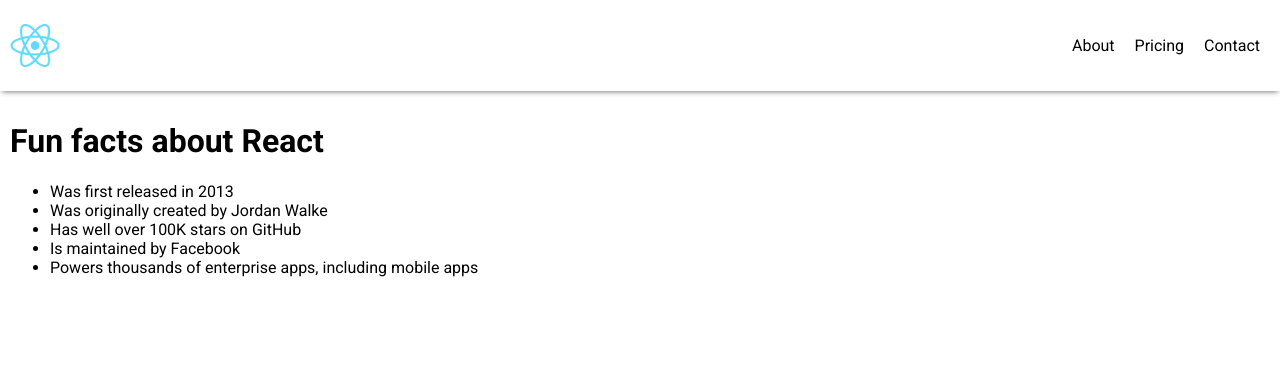
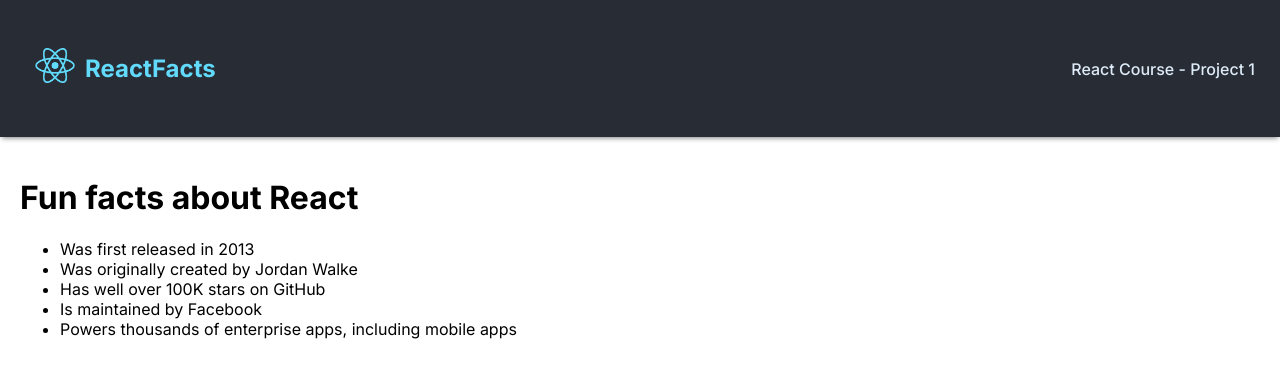
Before and after one commit to kaykaym01/basic-react-site, a React app: page / in a window 1280 px wide. Shown: the top 378 px of the page. Built offline with nearby package versions, Linux system fonts and the light colour scheme; the HTML template or start-up script is replaced by a standard one.

Commit message:
Add styling and Inter fontn to header

```diff
--- a/src/Header.js
+++ b/src/Header.js
@@ -4,14 +4,15 @@ import reactLogo from "./react-logo.png";
 export default function Header() {
   return (
     <header>
-      <img src={reactLogo} width="50px" alt="react-logo" />
-      <nav className="nav">
-        <ul className="nav-list">
-          <li className="nav-item">About</li>
-          <li className="nav-item">Pricing</li>
-          <li className="nav-item">Contact</li>
-        </ul>
-      </nav>
+      <div className="header-left">
+        <div className="logo-div">
+          <img src={reactLogo} alt="react-logo" className="logo" />
+        </div>
+        <p className="title">ReactFacts</p>
+      </div>
+      <div className="header-right">
+        <p className="section-title">React Course - Project 1</p>
+      </div>
     </header>
   );
 }
--- a/src/index.css
+++ b/src/index.css
@@ -1,10 +1,17 @@
-@import url('https://fonts.googleapis.com/css2?family=Roboto:wght@300;400;700&display=swap');
+@import url('https://fonts.googleapis.com/css2?family=Inter:wght@300;400;500;700&display=swap');
+:root {
+    --blue-accent-color: #61dafb;
+    --dark-bg-color: #21222a;
+    --med-bg-color: #282d35;
+    --off-white-color: #deebf8;
+}
 
 body {
+    box-sizing: border-box;
     margin: 0;
     padding: 0;
     height: 100vh;
-    font-family: 'Roboto', sans-serif;
+    font-family: 'Inter', sans-serif;
 }
 
 #root {
@@ -16,19 +23,33 @@ header {
     justify-content: space-between;
     align-items: center;
     box-shadow: 0 3px 5px -2px gray;
+    background-color: var(--med-bg-color);
+    padding: 30px 25px;
 }
 
-.nav-list {
-    list-style: none;
+.header-left {
     display: flex;
+    color: var(--blue-accent-color);
+    font-weight: 700;
+    font-size: 1.5rem;
+    align-items: center;
 }
 
-.nav-item {
+.header-right {
+    color: var(--off-white-color);
+    font-weight: 500;
+}
+
+.logo {
+    width: 40px;
+}
+
+.logo-div {
     padding: 10px;
 }
 
-main, header {
-    padding: 10px;
+main {
+    padding: 20px;
 }
 
 main {
```
